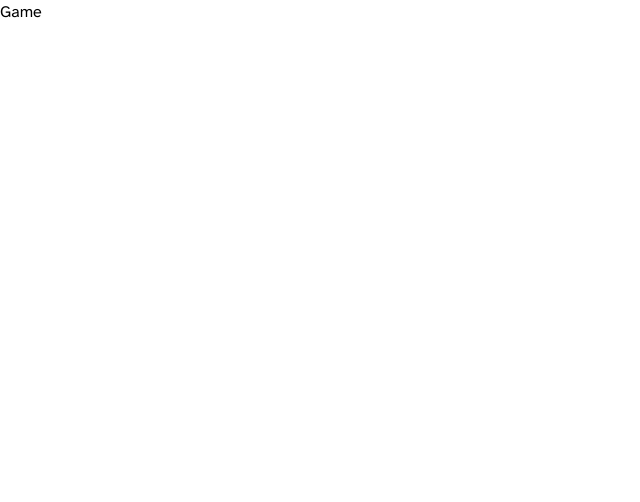
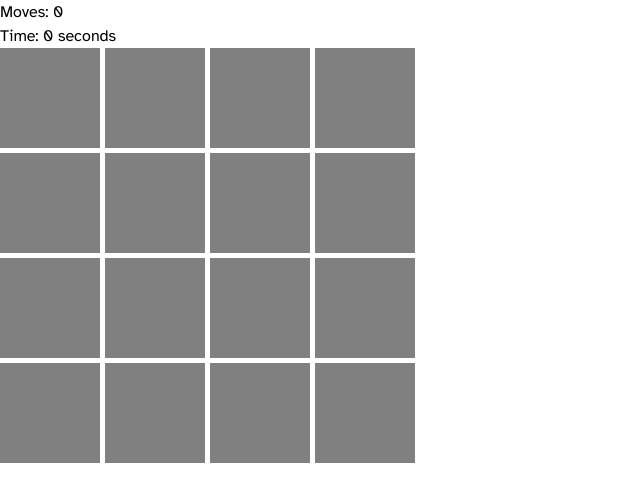
Before and after one commit to stephjoseph/memory-game, a React (Vite) app: page /game in a window 1280 px wide. Shown: the top 502 px of the page, without its empty margins (0-640 px from the left). Built offline with nearby package versions, Linux system fonts and the light colour scheme.

Commit message:
wip: game logic

```diff
--- a/src/routes/Game/index.tsx
+++ b/src/routes/Game/index.tsx
@@ -1,5 +1,135 @@
-const Game = () => {
-  return <div>Game</div>;
+import React, { useState, useEffect } from "react";
+import { useGameSettings } from "../../hooks/useGameSettings";
+
+const Game: React.FC = () => {
+  const { numberOfPlayers, theme, gridSize } = useGameSettings();
+  const [tiles, setTiles] = useState<(number | string)[]>([]);
+  const [flippedTiles, setFlippedTiles] = useState<number[]>([]);
+  const [matchedTiles, setMatchedTiles] = useState<number[]>([]);
+  const [justMatchedTiles, setJustMatchedTiles] = useState<number[]>([]);
+  const [turn, setTurn] = useState<number>(0);
+  const [scores, setScores] = useState<number[]>(
+    Array(numberOfPlayers).fill(0),
+  );
+  const [moves, setMoves] = useState<number>(0);
+  const [startTime, setStartTime] = useState<number>(0);
+  const [elapsedTime, setElapsedTime] = useState<number>(0);
+
+  // Generate random tiles based on grid size and theme
+  useEffect(() => {
+    const generateTiles = () => {
+      const totalTiles = gridSize * gridSize;
+      const tileValues =
+        theme === "numbers"
+          ? Array.from(Array(totalTiles / 2).keys())
+          : ["A", "B", "C", "D", "E", "F", "G", "H"].slice(0, totalTiles / 2);
+      const shuffledTiles = [...tileValues, ...tileValues].sort(
+        () => Math.random() - 0.5,
+      );
+      setTiles(shuffledTiles);
+    };
+
+    generateTiles();
+  }, [gridSize, theme]);
+
+  // Handle tile click
+  const handleTileClick = (index: number) => {
+    if (flippedTiles.length === 2 || matchedTiles.includes(index)) return;
+
+    setFlippedTiles([...flippedTiles, index]);
+
+    if (flippedTiles.length === 1) {
+      if (tiles[flippedTiles[0]] === tiles[index]) {
+        setMatchedTiles([...matchedTiles, flippedTiles[0], index]);
+        setJustMatchedTiles([flippedTiles[0], index]);
+        setScores((prevScores) => {
+          const updatedScores = [...prevScores];
+          updatedScores[turn] += 1;
+          return updatedScores;
+        });
+        setMoves((m) => m + 1);
+        // Reset flipped tiles and justMatchedTiles after a match
+        setTimeout(() => {
+          setFlippedTiles([]);
+          setJustMatchedTiles([]);
+        }, 1000);
+      } else {
+        setTimeout(() => {
+          setFlippedTiles([]);
+          setTurn((turn + 1) % numberOfPlayers);
+          setMoves((m) => m + 1);
+        }, 1000); // Reset flippedTiles and change turn after 1 second
+      }
+    }
+  };
+
+  useEffect(() => {
+    if (numberOfPlayers === 1) {
+      if (matchedTiles.length === gridSize * gridSize) {
+        // Game over for solo play
+        // Calculate elapsed time
+        const endTime = new Date().getTime();
+        const totalTimeInSeconds = Math.floor((endTime - startTime) / 1000);
+        setElapsedTime(totalTimeInSeconds);
+      } else if (matchedTiles.length === 0) {
+        // Start tracking time when the first move is made
+        setStartTime(new Date().getTime());
+      }
+    }
+  }, [matchedTiles, gridSize, numberOfPlayers, startTime]);
+
+  return (
+    <div>
+      <div>
+        {numberOfPlayers === 1 ? (
+          <>
+            <div>Moves: {moves}</div>
+            {startTime > 0 && <div>Time: {elapsedTime} seconds</div>}
+          </>
+        ) : (
+          <>
+            <div>Turn: Player {turn + 1}</div>
+            <div>
+              Scores:{" "}
+              {scores
+                .map((score, index) => `Player ${index + 1}: ${score}`)
+                .join(", ")}
+            </div>
+          </>
+        )}
+      </div>
+      <div
+        style={{
+          display: "grid",
+          gridTemplateColumns: `repeat(${gridSize}, 100px)`,
+          gap: "5px",
+        }}
+      >
+        {tiles.map((tile, index) => (
+          <div
+            style={{
+              width: "100px",
+              height: "100px",
+              backgroundColor: justMatchedTiles.includes(index)
+                ? "goldenrod"
+                : flippedTiles.includes(index) || matchedTiles.includes(index)
+                  ? "lightblue"
+                  : "gray",
+              display: "flex",
+              justifyContent: "center",
+              alignItems: "center",
+              cursor: "pointer",
+            }}
+            onClick={() => handleTileClick(index)}
+          >
+            {flippedTiles.includes(index) || matchedTiles.includes(index)
+              ? tile
+              : ""}
+          </div>
+        ))}
+      </div>
+    </div>
+  );
 };
 
 export default Game;
--- a/src/routes/Home/index.tsx
+++ b/src/routes/Home/index.tsx
@@ -41,7 +41,7 @@ const Home: React.FC = () => {
           memory
         </h1>
       </div>
-      <form className="flex w-full flex-col gap-8 rounded-[10px] bg-snow-white p-6">
+      <form className="flex w-full max-w-[327px] flex-col gap-8 rounded-[10px] bg-snow-white p-6 ">
         <div className="flex w-full flex-col gap-6">
           <div className="flex flex-col gap-3">
             <h2 className="text-[0.938rem] font-bold leading-[1.188rem] tracking-normal text-steel-blue">
```
